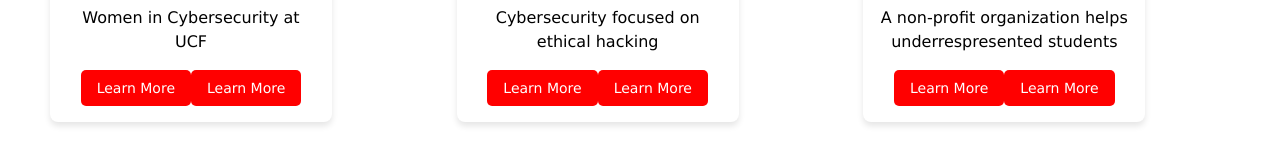
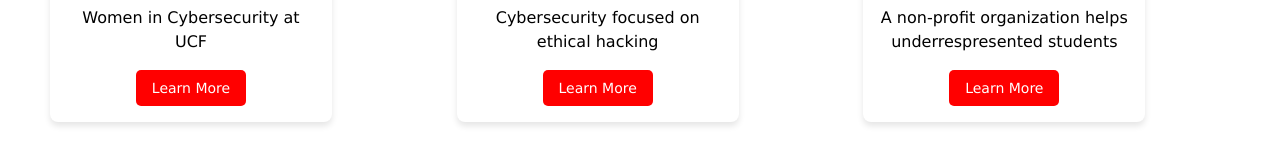
Before and after one commit to prdcr-gem/CommunityBoard, a React (Vite) app: page / in a window 1280 px wide. Shown: the part 409-569 px from the top of the page. Built offline with nearby package versions, Linux system fonts and the light colour scheme.

Commit message:
Removed the file image as I used the image address instead

```diff
--- a/src/components/ClubCard.jsx
+++ b/src/components/ClubCard.jsx
@@ -8,7 +8,6 @@ const ClubCard = ({orgName, image, desc, link}) => {
             <img src={image} alt={orgName} className="club-image" />
             <h2>{orgName}</h2>
             <p>{desc}</p>
-            <button className="club-button"> Learn More </button>
 
             {/* _blank prompts to open the link in a new tab */}
             <a href={link} target="_blank" rel="noopener noreferrer" />
```
Also changed, not shown: src/pics/DesignCodeTriLogo-12f8a23e.png (deleted).
